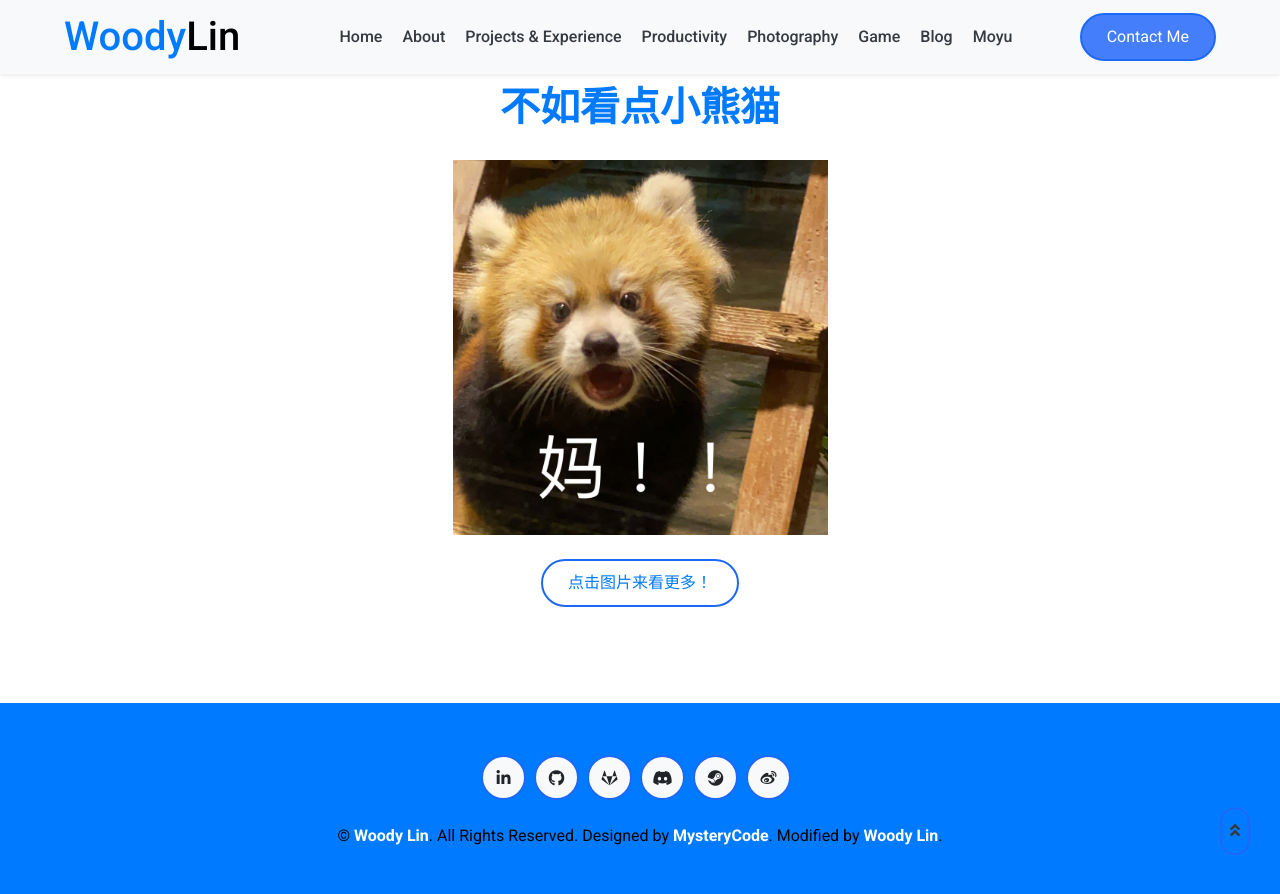
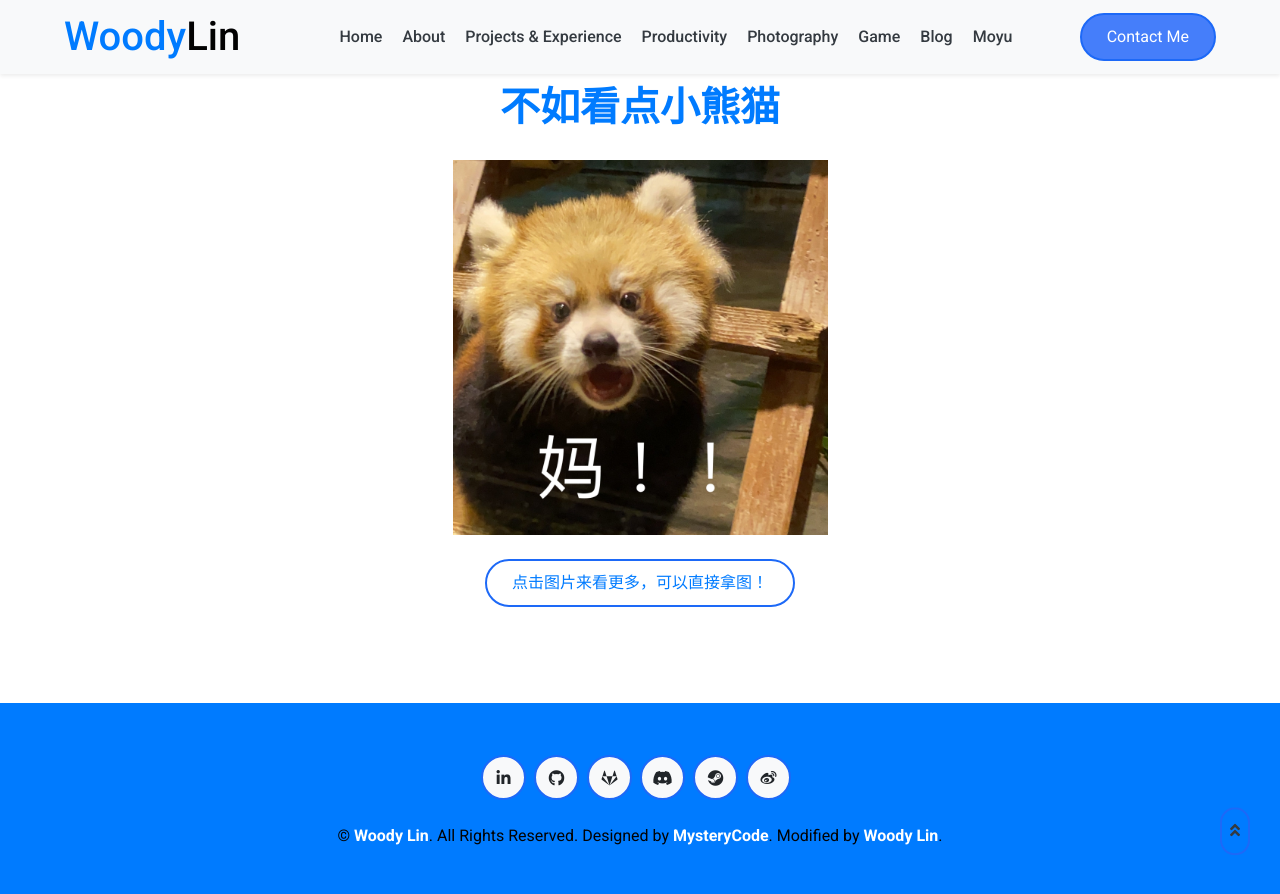
Before and after one commit to WoodyLinwc/WoodyLinwc.github.io, a Jekyll site: the page built from moyu.md, in a window 1280 px wide and 900 px high, scrolled down 585 px. Shown: the top 894 px of the window. Built offline with Jekyll 4.4.1, drawn with Linux system fonts in a browser that asks for light colours; nearby versions of some CDN libraries; comment, search, counter and statistics services are not loaded.

Commit message:
Update moyu.md

```diff
--- a/moyu.md
+++ b/moyu.md
@@ -35,6 +35,6 @@ layout: sub
     </div>
 </div>
 <div id="image-container"><img id="random-image" src="" class="img-scale-down" onclick="generateRandomImage()"></div><br/>
-<button id="generate-button" onclick="generateRandomImage()" class="btn btn-outline-primary nav-item">点击图片来看更多！</button>
+<button id="generate-button" onclick="generateRandomImage()" class="btn btn-outline-primary nav-item">点击图片来看更多，可以直接拿图！</button>
 <script src="js/meme.js"></script>
 <!-- Redpanda End-->
```
